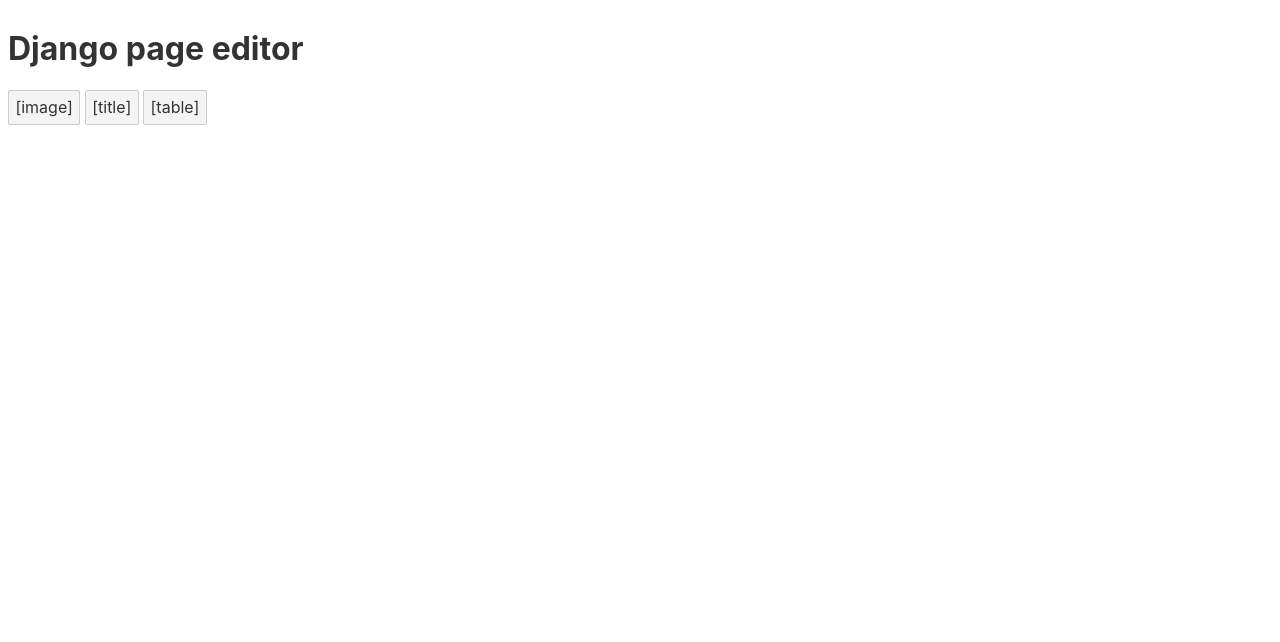
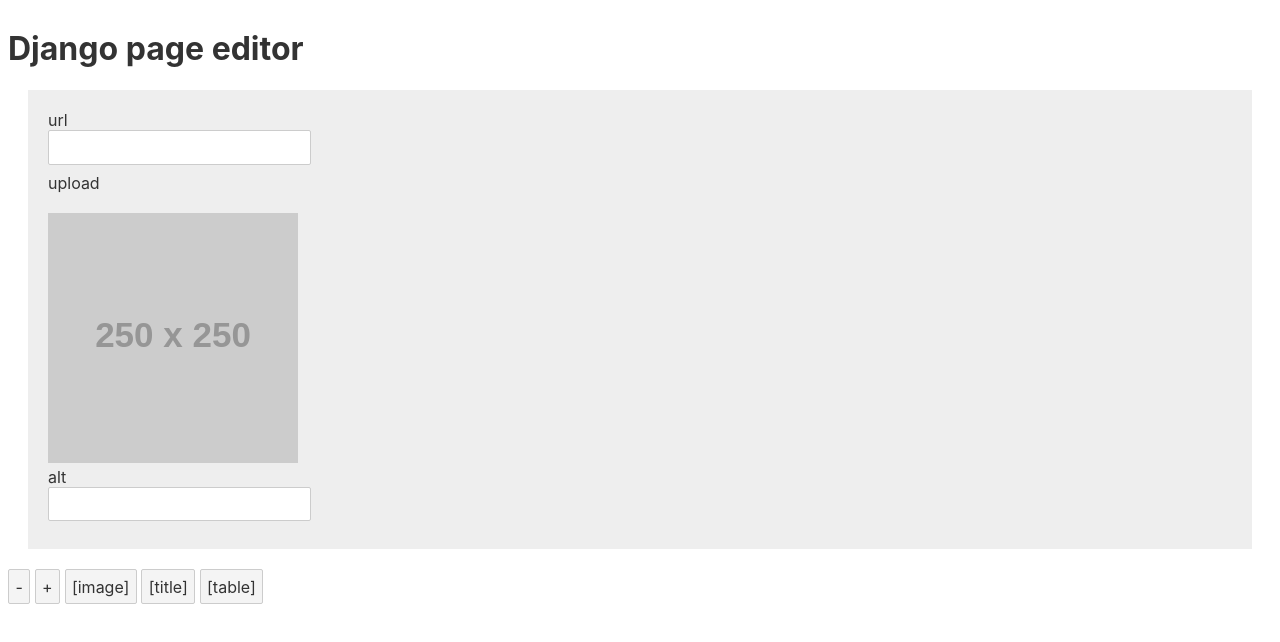
Before and after one commit to itaden1/svelte-dynamic-forms, a Svelte app: page / in a window 1280 px wide. Shown: the top 642 px of the page. Built offline with nearby package versions, Linux system fonts and the light colour scheme.

Commit message:
clean up main object data to use a class and interfaces

```diff
--- a/public/global.css
+++ b/public/global.css
@@ -67,3 +67,9 @@
 	margin: 20px;
 	background-color: #eee;
 }
+
+.widget-preview {
+	padding:20px;
+	margin: 20px;
+	background-color: #eee;
+}
--- a/src/App.svelte
+++ b/src/App.svelte
@@ -3,11 +3,27 @@
 	import WidgetBase from "./components/WidgetBase.svelte";
 	import WidgetPreview from "./components/WidgetPreview.svelte";
 
+	import type { iField, iComponentOption } from "./interface";
+
 	export let callBack;
 	export let existing_widgets: Array<object>;
 
-	const widgetComponents: {[key: string]:object} = {
-		existing:[
+	class WidgetComponent {
+		index: number;
+		type: string;
+		name: string;
+		active: boolean = false;
+		fields: Array<iField>;
+
+		constructor(index: number, type: string, name: string, fields: Array<iField>){
+			this.index = index;
+			this.type = type;
+			this.name = name;
+			this.fields = fields;
+		}
+	}
+
+	let existingComponents: Array<WidgetComponent> = [
 		{
 			index: 0,
 			type:"image",
@@ -19,9 +35,10 @@
 				{type: "input", name: "alt"}
 			]
 		},
-		],
-		options: {
-			"image":{
+	]
+
+	const componentOptions: {[key: string]: iComponentOption} = {
+		"image": {
 				type:"image",
 				name: "image",
 				fields: [
@@ -31,58 +48,86 @@
 				]
 			}
 		}
-		}
-		// "title": {name:"title", type:"title", fields: [{type: "input", name: "url"}]},
-		// "table": {name:"table", type:"table", fields: [{type: "input", name: "url"}]}
-
 
 
 	let widgetsOpen = false;
 
 	function addWidget(name: string){
-		const new_widget = widgetComponents.options[name];
+		const option = componentOptions[name];
+		let index = existingComponents.length + 1;
 
-		let oldWidgets = existing_widgets.map((i) => {
+		const new_widget = new WidgetComponent(index, option.type, option.name, option.fields);
+
+		let oldWidgets = existingComponents.map((i) => {
 			i.active = false;
 			return i;
 		})
 		new_widget.active = true;
-		existing_widgets = [...oldWidgets, new_widget];
+		existingComponents = [...oldWidgets, new_widget];
 		widgetsOpen = false;
 	}
 
 	function removeWidget(index: number){
-		let widgets = [...existing_widgets];
-		widgets.splice(index, 1);
-		existing_widgets = widgets;
+		let components = [...existingComponents];
+		components.splice(index, 1);
+		existingComponents = components;
 
 	}
 
 	function getWidget(index){
-		return widgetComponents.existing[index]
+		return existingComponents[index]
 	}
 
 </script>
 
 <main>
-	{#each existing_widgets as widget, index}
-	{widget.active}
+	{#each existingComponents as widget, index}
+		{#if widget.active }
 			<WidgetBase widget={getWidget(index)} />
-		<!-- <WidgetPreview widget={getWidget(widget)} /> -->
-		<button on:click={() => removeWidget(index)}>-</button>
-		<button on:click={() => widgetsOpen = !widgetsOpen} >+</button>
+		{:else}
+			<WidgetPreview widget={getWidget(index)} />
+		{/if}
+		<button
+			on:click={() => removeWidget(index)}>
+			-
+		</button>
+		<button
+			on:click={() => widgetsOpen = !widgetsOpen} >
+			+
+		</button>
 		{#if widgetsOpen}
-			<button on:click="{() => addWidget("image") }">[image]</button>
-			<button on:click="{() => addWidget("title") }">[title]</button>
-			<button on:click="{() => addWidget("table") }">[table]</button>
+			<button
+				on:click="{() => addWidget("image") }">
+				[image]
+			</button>
+			<button
+			   on:click="{() => addWidget("title") }">
+			   [title]
+			</button>
+			<button
+				on:click="{() => addWidget("table") }">
+				[table]
+			</button>
 
-			<button on:click="{() => widgetsOpen = !widgetsOpen}">close</button>
+			<button
+				on:click="{() => widgetsOpen = !widgetsOpen}">
+				close
+			</button>
 		{/if}
 	{/each}
 	{#if existing_widgets.length <= 0}
-		<button on:click="{() => addWidget("image") }">[image]</button>
-		<button on:click="{() => addWidget("title") }">[title]</button>
-		<button on:click="{() => addWidget("table") }">[table]</button>
+		<button
+			on:click="{() => addWidget("image") }">
+			[image]
+		</button>
+		<button
+			 on:click="{() => addWidget("title") }">
+			 [title]
+		</button>
+		<button
+			on:click="{() => addWidget("table") }">
+			[table]
+		</button>
 	{/if}
 
 </main>
--- a/src/components/GenericFileField.svelte
+++ b/src/components/GenericFileField.svelte
@@ -1,6 +1,8 @@
 <script lang="ts">
+    import { createEventDispatcher } from "svelte";
     import ImagePreview from "./ImagePreview.svelte";
-    import WidgetPreview from "./WidgetPreview.svelte";
+
+    const dispatch = createEventDispatcher();
 
     export let field;
 
@@ -9,6 +11,7 @@
         alt: "",
         url: ""
     }
+
     let src = "https://via.placeholder.com/250";
 
     let fileField: HTMLInputElement;
@@ -18,29 +21,31 @@
             var fReader = new FileReader();
             fReader.readAsDataURL(event.target.files[0]);
             fReader.onloadend = (e) => {
-                data.src = e.target.result.toString();
+                src = e.target.result.toString();
             }
         }
+        dispatch("fileUpdated", )
     }
 
+    // pass the click event from the image box onto the input element
     function passClickToField(){
-        // pass the click event from the image box onto the input
         fileField.click()
     }
+
 </script>
 
 <label for={field.name}>{field.name}</label>
 <input
     bind:this={fileField}
-    bind:value={data.src}
+    bind:value={src}
     type="file"
     on:input={(e) => handleInput(e)}
 />
 <br>
 <ImagePreview
-    src={data.src}
+    src={src}
     alt={widget.alt}
-    on:click={(e) => passClickToField(e)}
+    on:click={(e) => passClickToField()}
 />
 
 
--- a/src/components/GenericInputField.svelte
+++ b/src/components/GenericInputField.svelte
@@ -1,9 +1,16 @@
 <script lang="ts">
     export let field;
 
-    function handleInput(target: EventTarget){
-        console.log("do the things");
+    let value: string = "";
+
+    function handleInput(event:{ target: HTMLInputElement }){
+        value = event.target.value;
     }
+
 </script>
     <label for={field.name}>{field.name}</label>
-    <input type={field.type} on:input="{(e) => handleInput(e.target)}"/><br>
+    <input
+        type={field.type}
+        on:input="{(e) => handleInput(e)}"
+        value={value}
+    /><br>
--- a/src/components/WidgetBase.svelte
+++ b/src/components/WidgetBase.svelte
@@ -2,12 +2,15 @@
     import GenericInputField from "./GenericInputField.svelte";
     import GenericFileField from "./GenericFileField.svelte";
 
+    import type { iField } from "../interface";
+
     export let widget;
+    let fields: Array<iField> = widget.fields;
 
 </script>
 <div class="widget-form">
     {#if widget.active}
-        {#each widget.fields as field, index}
+        {#each fields as field, index}
             {#if field.type === "file"}
                 <GenericFileField {field} />
             {:else}
--- a/src/components/WidgetPreview.svelte
+++ b/src/components/WidgetPreview.svelte
@@ -1,5 +1,15 @@
 <script lang="ts">
-    export let data;
+    export let widget;
+    console.log(widget);
+
+    function getImgSrc(fields){
+        fields.forEach(i => {
+            i.type === "file" ? i : "foo";
+        })
+    }
 </script>
-<br>
-{data}
+<div class="widget-preview">
+    {#if widget.type === "image"}
+        <img src={getImgSrc(widget.fields)} alt={widget.alt}/>
+    {/if}
+</div>
--- /dev/null
+++ b/src/interface.ts
@@ -0,0 +1,10 @@
+export interface iField {
+    type: string;
+    name: string;
+}
+
+export interface iComponentOption {
+    type: string;
+    name: string;
+    fields: Array<iField>;
+}
```
Lines whose indentation alone changed are shown as unchanged.
